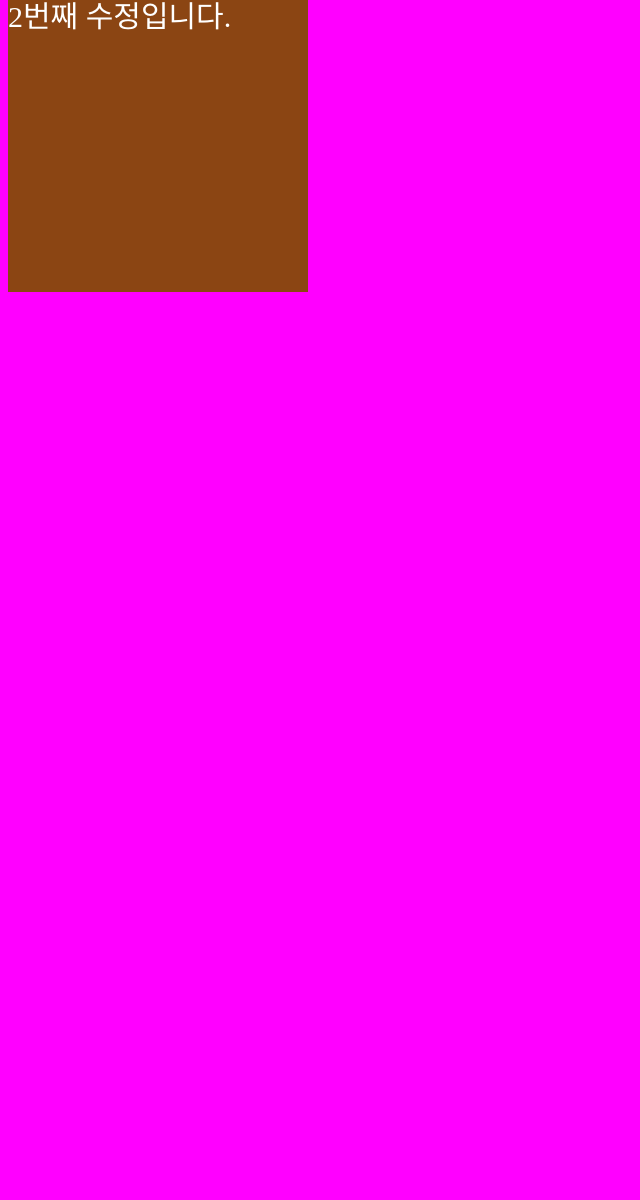
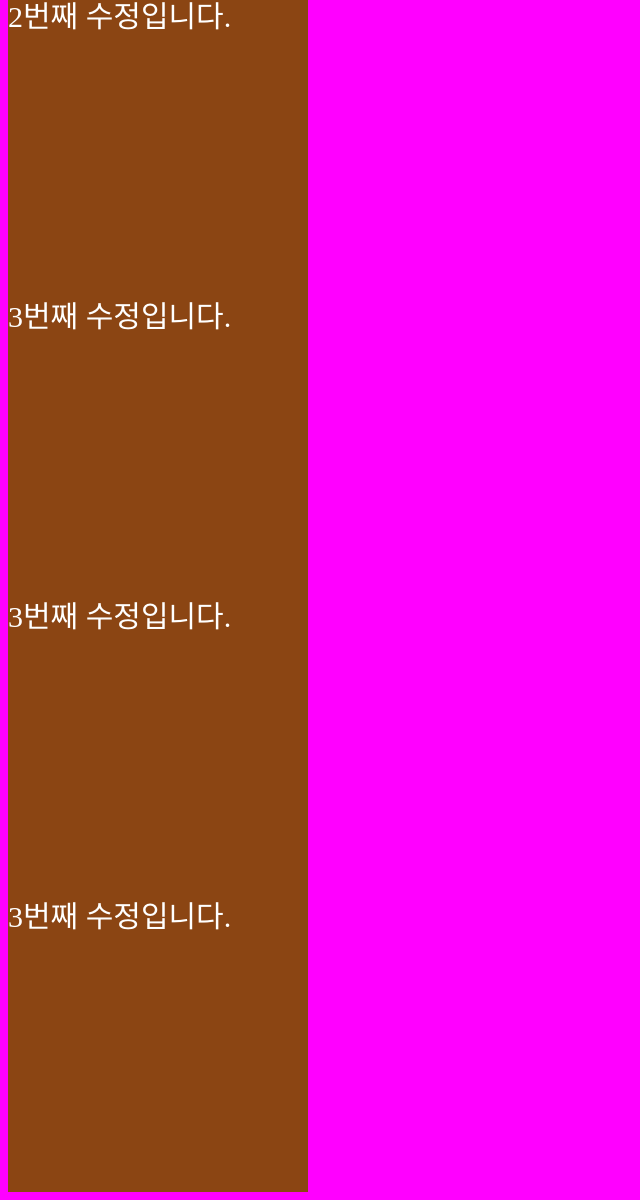
Before and after one commit to KimSunKyo93/portpolio, a plain HTML site: page index.html in a window 1280 px wide. Shown: the part 1540-2740 px from the top of the page, without its empty margins (0-640 px from the left). Before the commit the page ends 1840 px from the top, so only its background shows below. Drawn offline with Linux system fonts and the light colour scheme.

Commit message:
세번째 메인수정입니다

```diff
--- a/index.html
+++ b/index.html
@@ -15,5 +15,8 @@
     <div>2번째 수정입니다.</div>
     <div>2번째 수정입니다.</div>
     <div>2번째 수정입니다.</div>
+    <div>3번째 수정입니다.</div>
+    <div>3번째 수정입니다.</div>
+    <div>3번째 수정입니다.</div>
 </body>
 </html>
--- a/js/main.js
+++ b/js/main.js
@@ -2,3 +2,4 @@ alert("시작합니다.");
 alert("수정입니다.");
 console.log("수정될까요?");
 let a = "두번째 수정입니다!";
+let c = "세번째 수정입니다!";
```
